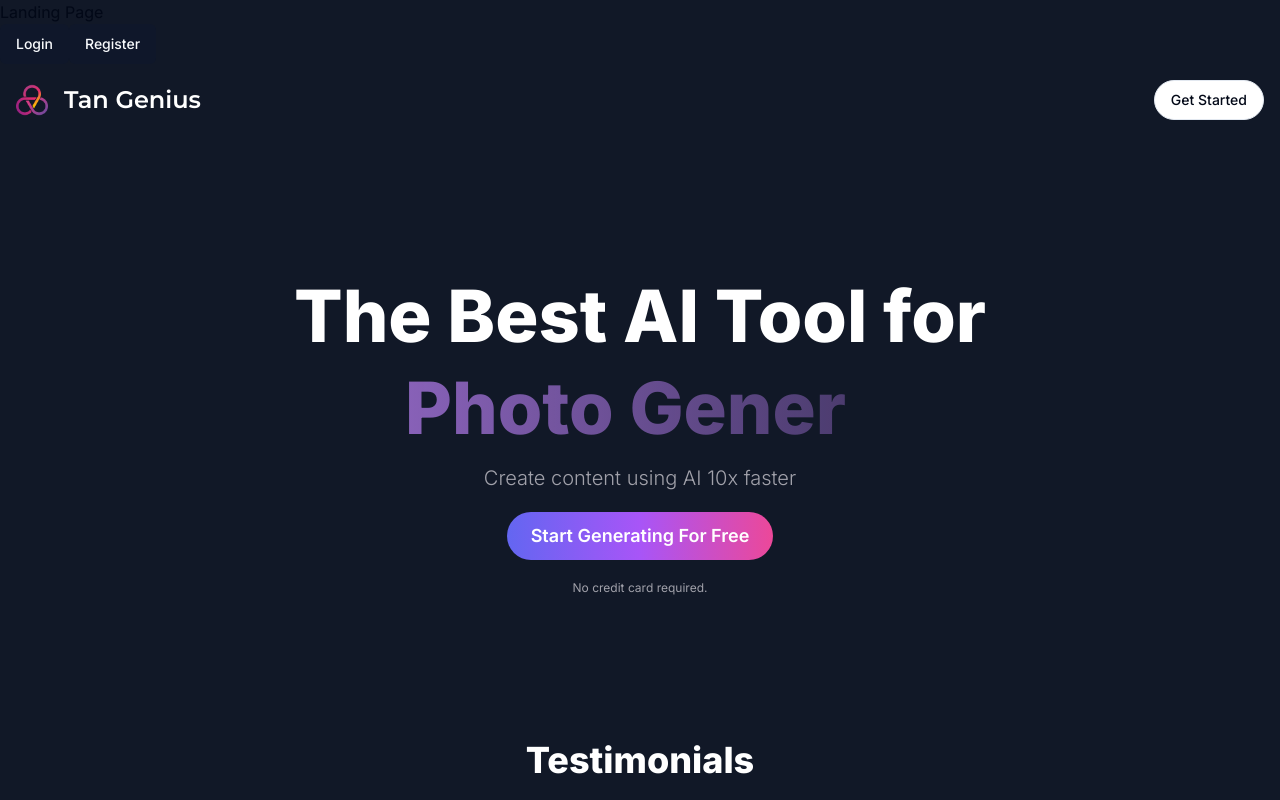
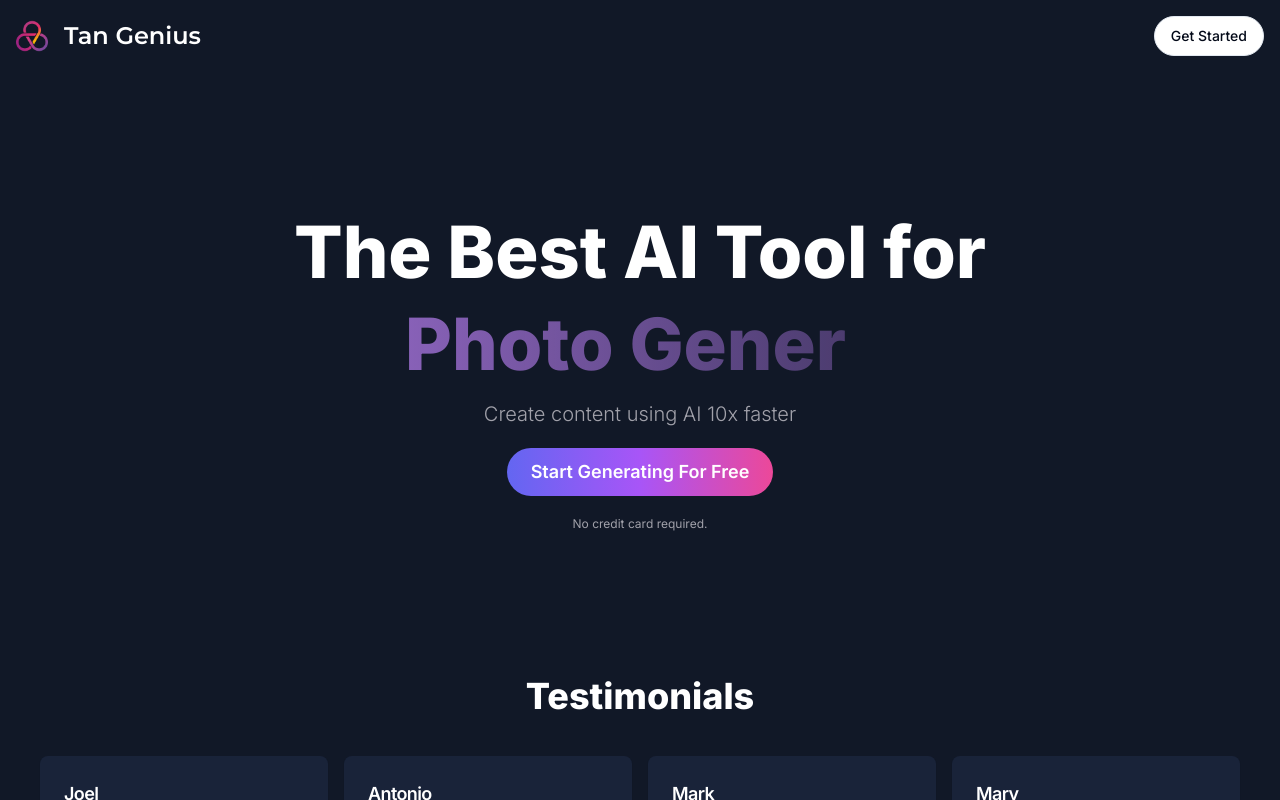
Before and after one commit to thientantran/next_saasai, a Next.js app: page / in a window 1280 px wide. Built offline with nearby package versions, Linux system fonts and the light colour scheme; no server answers.

Commit message:
edit page of Landing

```diff
--- a/app/(landing)/page.tsx
+++ b/app/(landing)/page.tsx
@@ -1,25 +1,11 @@
 import LandingNavbar from "@/components/LandingNavbar";
 import LandingPageContent from "@/components/LandingPageContent";
 import LandingPageHero from "@/components/LandingPageHero";
-import { Button } from "@/components/ui/button";
 import { auth } from "@clerk/nextjs";
-import Link from "next/link";
 export default function LandingPage() {
   const { userId } = auth()
   return (
-    <div>Landing Page
-      <div>
-        <Link href='/sign-in'>
-          <Button>
-            Login
-          </Button>
-        </Link>
-        <Link href='/sign-up'>
-          <Button>
-            Register
-          </Button>
-        </Link>
-      </div>
+    <div>
       <LandingNavbar/>
       <LandingPageHero/>
       <LandingPageContent/>
```
